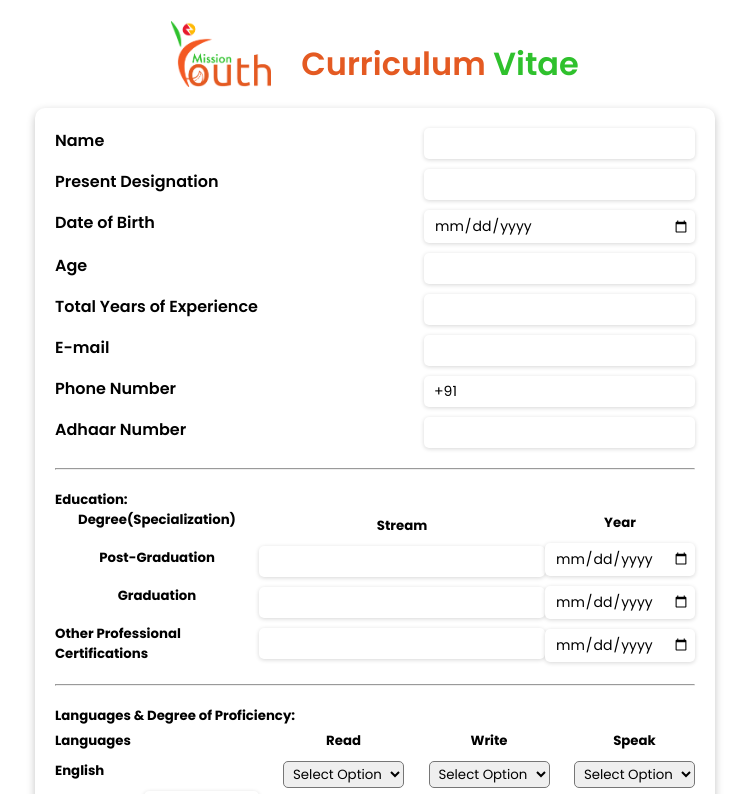
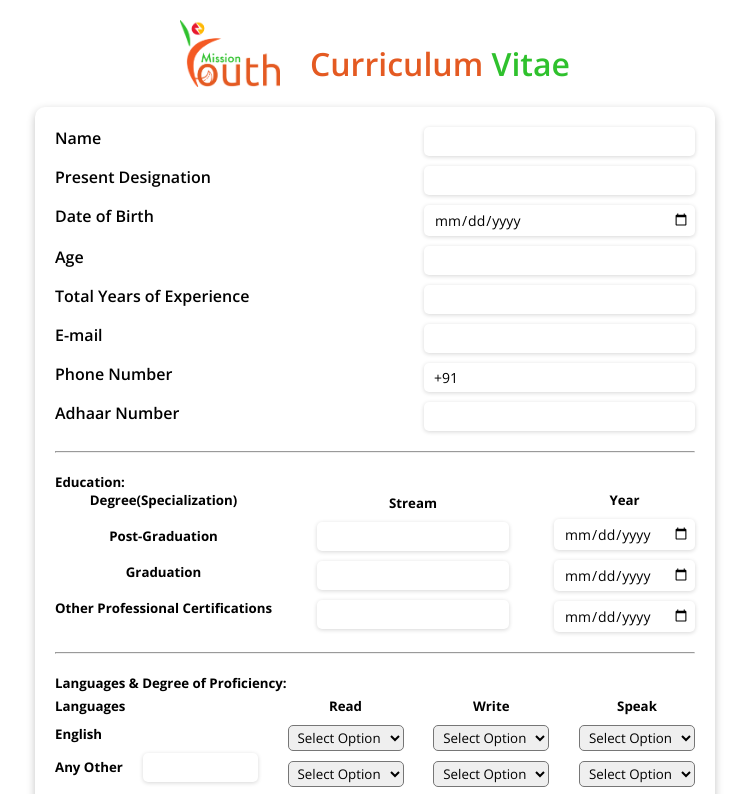
Before and after one commit to Abrarhussaindar/demoform, a React (Create React App) app: page / in a window 1280 px wide. Shown: the top 794 px of the page, without its empty margins (265-1014 px from the left). Built offline with nearby package versions, Linux system fonts and the light colour scheme.

Commit message:
font changed

```diff
--- a/src/components/form.css
+++ b/src/components/form.css
@@ -1,8 +1,9 @@
-@import url("https://fonts.googleapis.com/css2?family=Poppins:wght@400;500;600;700&display=swap");
+@import url("https://fonts.googleapis.com/css2?family=Arimo&family=Open+Sans:wght@400;500;600;700&display=swap");
 * {
   margin: 0;
   padding: 0;
-  font-family: "Poppins", sans-serif;
+  font-family: "Arimo", sans-serif;
+  font-family: "Open Sans", sans-serif;
 }
 
 .container {
--- a/src/components/form.scss
+++ b/src/components/form.scss
@@ -1,10 +1,10 @@
-@import url('https://fonts.googleapis.com/css2?family=Poppins:wght@400;500;600;700&display=swap');
-
+@import url('https://fonts.googleapis.com/css2?family=Arimo&family=Open+Sans:wght@400;500;600;700&display=swap');
 
 *{
     margin: 0;
     padding: 0;
-    font-family: 'Poppins', sans-serif;
+    font-family: 'Arimo', sans-serif;
+    font-family: 'Open Sans', sans-serif;
 }
 
 .container{
```
Also changed, not shown: 1 other file (tests, documents, lock files or other folders).
